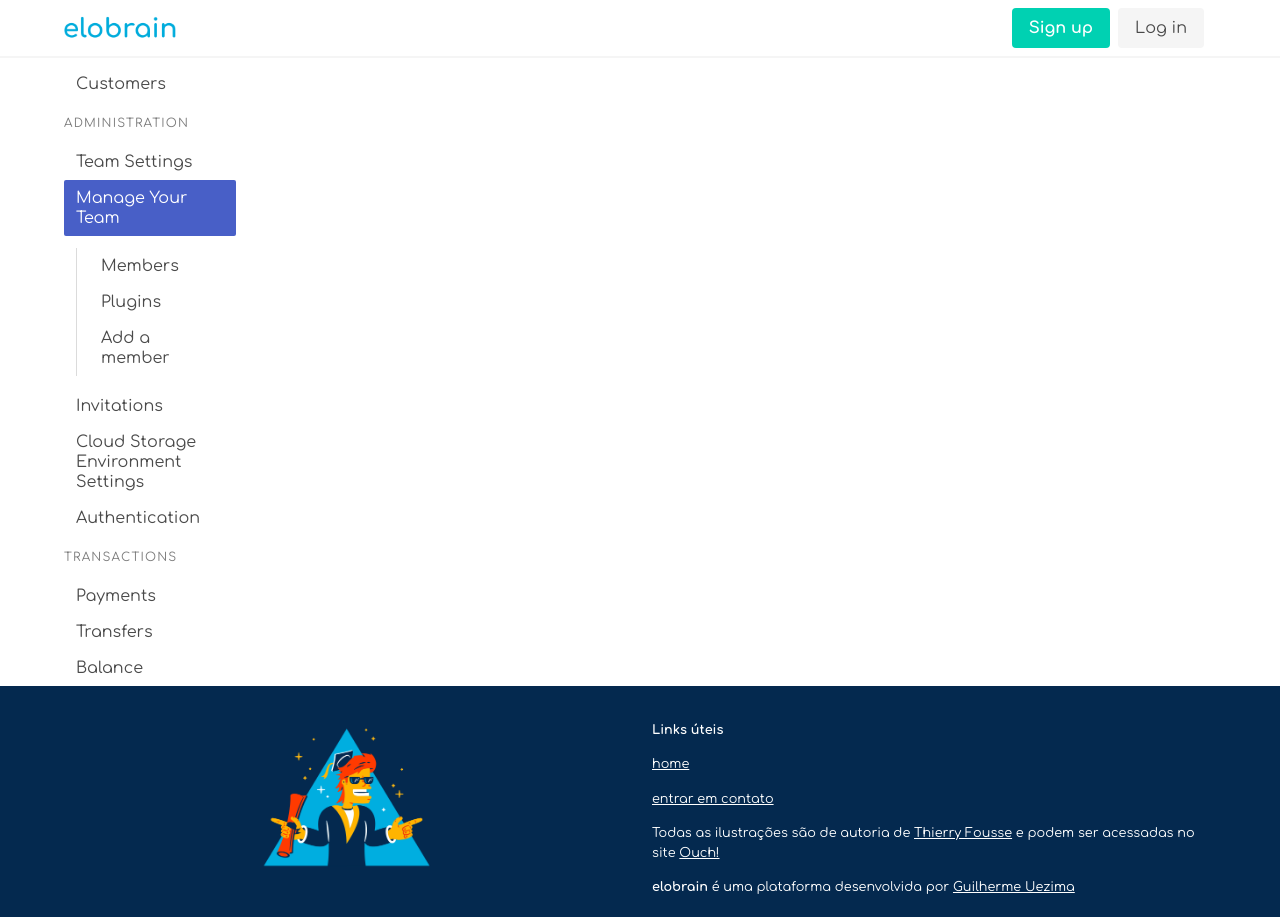
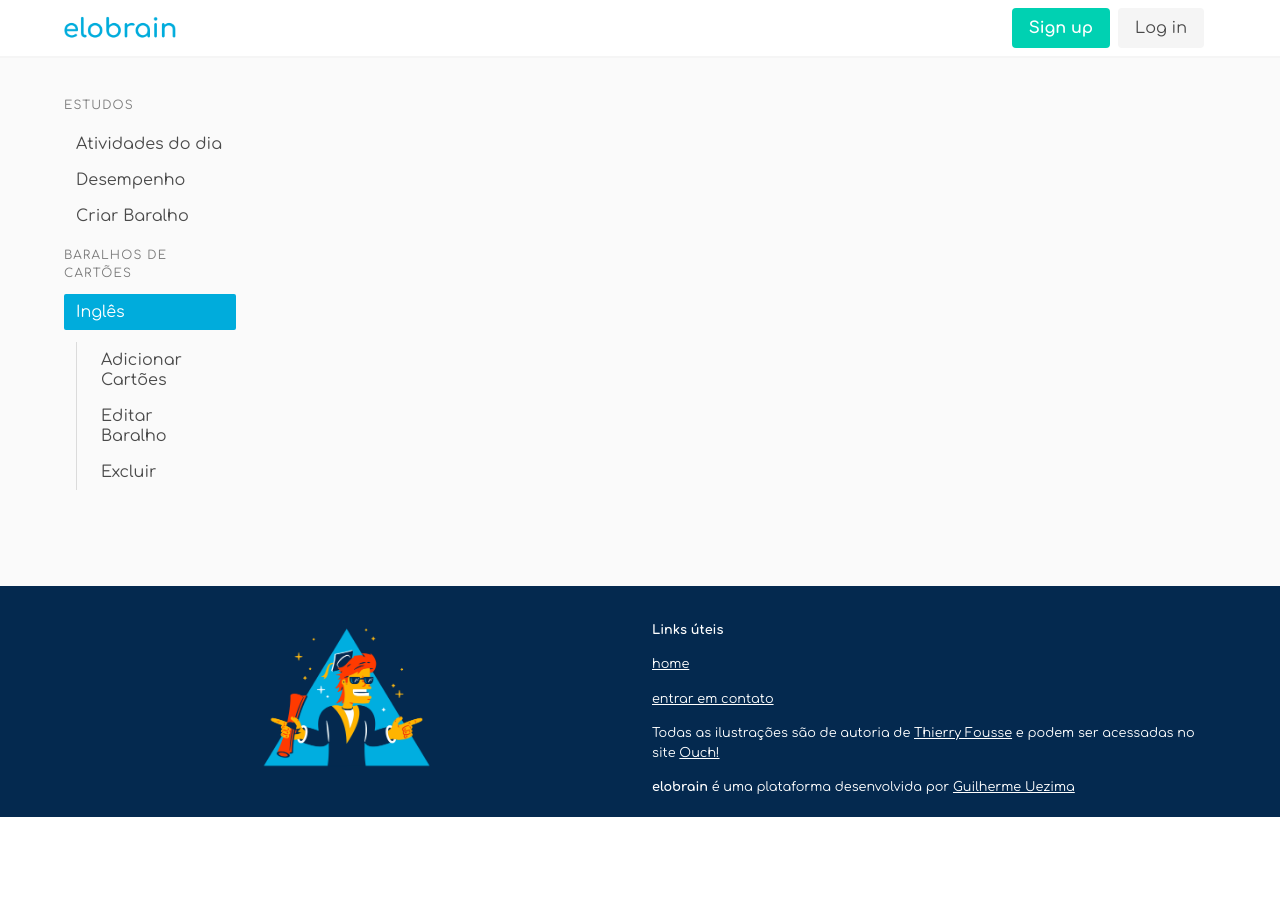
Before and after one commit to Uezima/angular-elobrain, an Angular app in the folder elobrain/: page /dashboard in a window 1280 px wide. After the commit the page ends 817 px from the top, so only its background shows below. Built offline with nearby package versions, Linux system fonts and the light colour scheme; what ng2-charts would draw is missing.

Commit message:
feat: add sidebar items

```diff
--- a/elobrain/src/app/layouts/dashboard/dashboard-layout.component.html
+++ b/elobrain/src/app/layouts/dashboard/dashboard-layout.component.html
@@ -1,4 +1,5 @@
 <app-header></app-header>
+<div class="dashboard">
   <div class="container">
     <div class="columns">
       <div class="column is-2">
@@ -9,4 +10,5 @@
       </div>
     </div>
   </div>
+</div>
 <app-footer></app-footer>
--- /dev/null
+++ b/elobrain/src/app/layouts/dashboard/dashboard-layout.component.scss
@@ -0,0 +1,9 @@
+@import "../../../styles/variables";
+
+.dashboard {
+  background-color: $neutral;
+}
+
+.container {
+  padding: 6em 0;
+}
--- a/elobrain/src/app/layouts/dashboard/dashboard-layout.component.ts
+++ b/elobrain/src/app/layouts/dashboard/dashboard-layout.component.ts
@@ -2,6 +2,7 @@ import { Component } from '@angular/core';
 
 @Component({
   selector:'app-dasboard-layout',
-  templateUrl: './dashboard-layout.component.html'
+  templateUrl: './dashboard-layout.component.html',
+  styleUrls: ['./dashboard-layout.component.scss']
 })
 export class DashboardLayoutComponent{}
--- a/elobrain/src/app/shared/components/sidebar/sidebar.component.html
+++ b/elobrain/src/app/shared/components/sidebar/sidebar.component.html
@@ -1,34 +1,25 @@
 <aside class="menu">
   <p class="menu-label">
-    General
+    ESTUDOS
   </p>
   <ul class="menu-list">
-    <li><a>Dashboard</a></li>
-    <li><a>Customers</a></li>
+    <li><a>Atividades do dia</a></li>
+    <li><a>Desempenho</a></li>
+  </ul>
+  <ul class="menu-list">
+    <li><a>Criar Baralho</a></li>
   </ul>
   <p class="menu-label">
-    Administration
+    BARALHOS DE CARTÕES
   </p>
   <ul class="menu-list">
-    <li><a>Team Settings</a></li>
     <li>
-      <a class="is-active">Manage Your Team</a>
+      <a class="is-active">Inglês</a>
       <ul>
-        <li><a>Members</a></li>
-        <li><a>Plugins</a></li>
-        <li><a>Add a member</a></li>
+        <li><a>Adicionar Cartões</a></li>
+        <li><a>Editar Baralho</a></li>
+        <li><a>Excluir</a></li>
       </ul>
     </li>
-    <li><a>Invitations</a></li>
-    <li><a>Cloud Storage Environment Settings</a></li>
-    <li><a>Authentication</a></li>
-  </ul>
-  <p class="menu-label">
-    Transactions
-  </p>
-  <ul class="menu-list">
-    <li><a>Payments</a></li>
-    <li><a>Transfers</a></li>
-    <li><a>Balance</a></li>
   </ul>
 </aside>
--- a/elobrain/src/app/shared/components/sidebar/sidebar.component.scss
+++ b/elobrain/src/app/shared/components/sidebar/sidebar.component.scss
@@ -0,0 +1,5 @@
+@import "../../../../styles/variables";
+
+.is-active {
+  background-color: $primary !important;
+}
```
Lines whose indentation alone changed are shown as unchanged.
